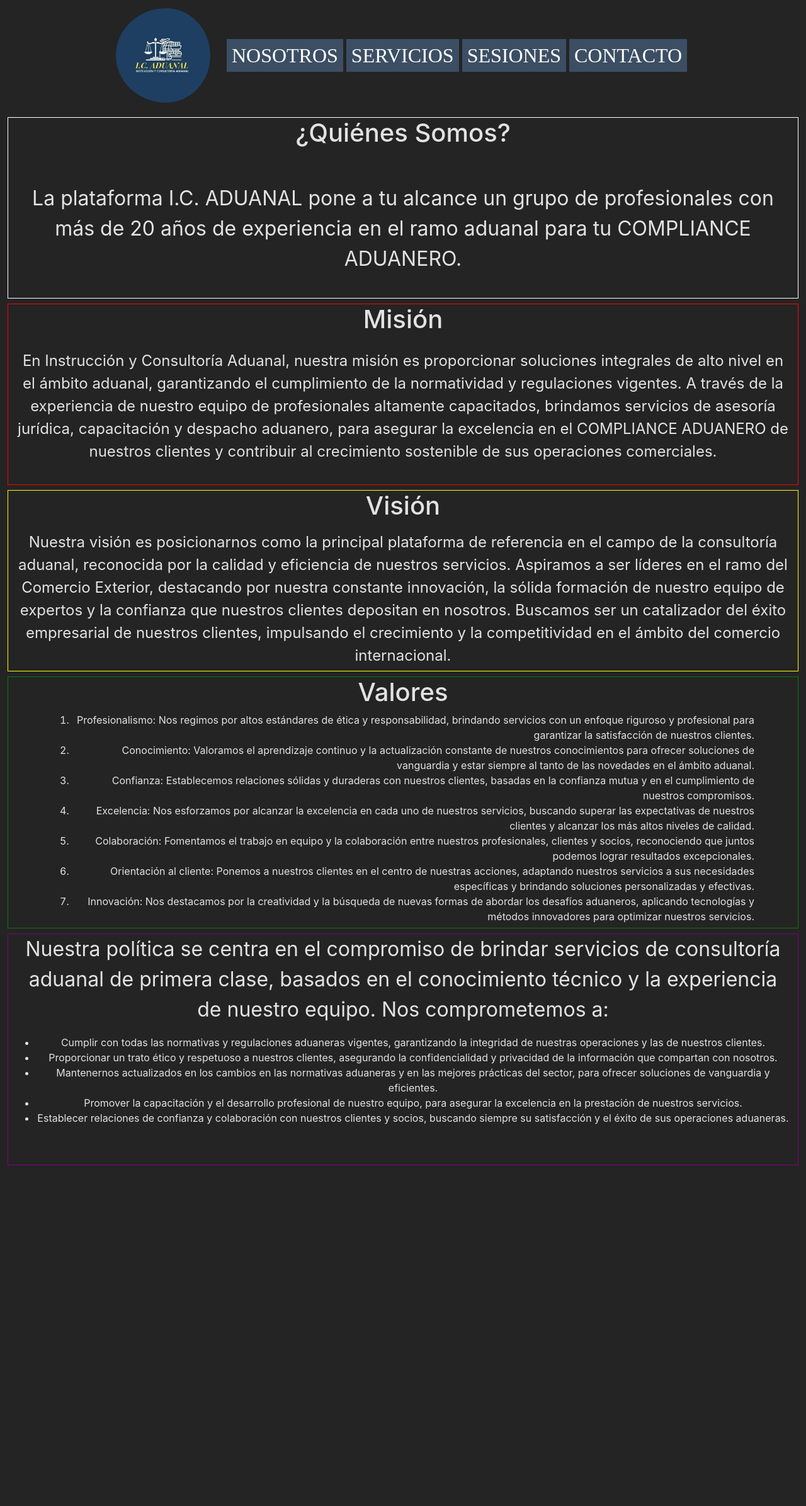
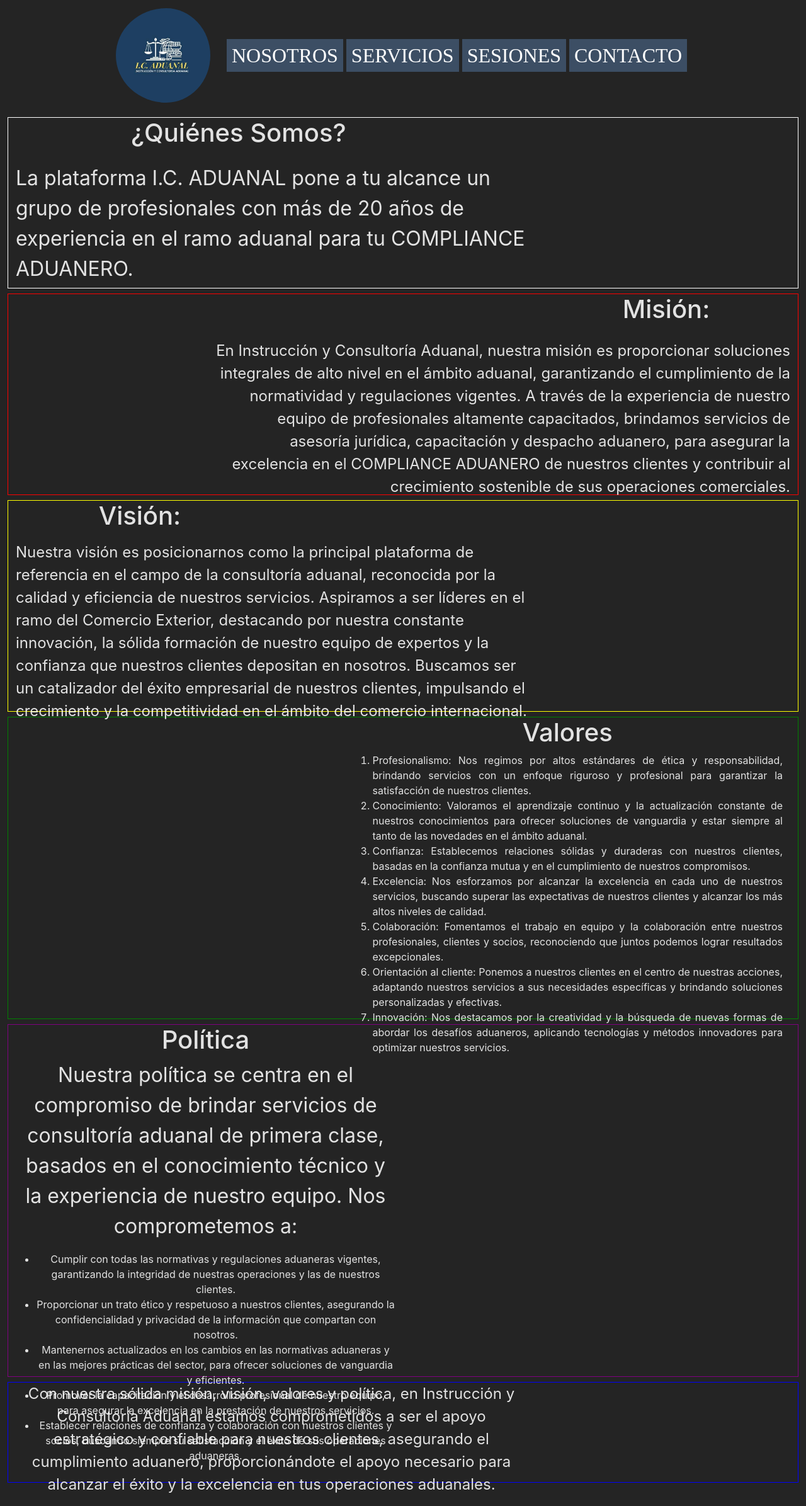
Before and after one commit to Darkk3n/CustomsConsultancy, a React (Vite) app in the folder CustomsConsultancy.Web/: page /about in a window 1280 px wide. Shown: the whole page at 63% size. Before the commit the page ends 1850 px from the top, so only its background shows below. Built offline with nearby package versions, Linux system fonts and the light colour scheme; a web font is replaced by a local one.

Commit message:
Adapted text alignments

```diff
--- a/CustomsConsultancy.Web/src/components/AboutUs.tsx
+++ b/CustomsConsultancy.Web/src/components/AboutUs.tsx
@@ -1,30 +1,67 @@
-import { Container } from 'react-bootstrap'
+import { Col, Container, Row } from 'react-bootstrap'
 import './AboutUs.css'
 
 export const AboutUs = () => {
    return (
       <Container fluid>
-         <Container style={{ border: 'solid 1px white', height: '18rem' }} fluid>
+         <Container style={{ border: 'solid 1px white', height: '17rem' }} fluid>
+            <Row>
+               <Col md={7}>
                   <h1>¿Quiénes Somos?</h1>
-            <p className='pt-5' style={{ fontSize: '2rem' }}>
+               </Col>
+               <Col md={5}></Col>
+            </Row>
+            <Row>
+               <Col md={8}>
+                  <p className='pt-3 text-start' style={{ fontSize: '2rem' }}>
                      La plataforma I.C. ADUANAL pone a tu alcance un grupo de profesionales con más de 20 años de experiencia en el ramo aduanal para tu COMPLIANCE ADUANERO.
                   </p>
+               </Col>
+               <Col md={4}></Col>
+            </Row>
          </Container>
-         <Container className='mt-2' style={{ border: 'solid 1px red', height: '18rem' }} fluid>
-            <h1>Misión</h1>
+         <Container className='mt-2' style={{ border: 'solid 1px red', height: '20rem', textAlign: 'right' }} fluid>
+            <Row>
+               <Col md={8}>
+               </Col>
+               <Col md={4}>
+                  <Container className='d-flex justify-content-center'>
+                     <h1>Misión:</h1>
+                  </Container>
+               </Col>
+            </Row>
+            <Row>
+               <Col md={3}></Col>
+               <Col md={9}>
                   <p className='pt-3' style={{ fontSize: '1.5rem' }}>
                      En Instrucción y Consultoría Aduanal, nuestra misión es proporcionar soluciones integrales de alto nivel en el ámbito aduanal, garantizando el cumplimiento de la normatividad y regulaciones vigentes. A través de la experiencia de nuestro equipo de profesionales altamente capacitados, brindamos servicios de asesoría jurídica, capacitación y despacho aduanero, para asegurar la excelencia en el COMPLIANCE ADUANERO de nuestros clientes y contribuir al crecimiento sostenible de sus operaciones comerciales.
                   </p>
+               </Col>
+            </Row>
          </Container>
-         <Container className='mt-2' style={{ border: 'solid 1px yellow', height: '18rem' }} fluid>
-            <h1>Visión</h1>
-            <p className='pt-2' style={{ fontSize: '1.5rem' }}>
+         <Container className='mt-2' style={{ border: 'solid 1px yellow', height: '21rem' }} fluid>
+            <Row>
+               <Col md={4}>
+                  <Container className='d-flex justify-content-center'>
+                     <h1>Visión:</h1>
+                  </Container>
+               </Col>
+            </Row>
+            <Row>
+               <Col md={8}>
+                  <p className='pt-2' style={{ fontSize: '1.5rem', textAlign: 'left' }}>
                      Nuestra visión es posicionarnos como la principal plataforma de referencia en el campo de la consultoría aduanal, reconocida por la calidad y eficiencia de nuestros servicios. Aspiramos a ser líderes en el ramo del Comercio Exterior, destacando por nuestra constante innovación, la sólida formación de nuestro equipo de expertos y la confianza que nuestros clientes depositan en nosotros. Buscamos ser un catalizador del éxito empresarial de nuestros clientes, impulsando el crecimiento y la competitividad en el ámbito del comercio internacional.
                   </p>
+               </Col>
+            </Row>
          </Container>
-         <Container className='mt-2' style={{ border: 'solid 1px green', height: '25rem' }} fluid>
+         <Container className='mt-2' style={{ border: 'solid 1px green', height: '30rem' }} fluid>
+            <Row>
+               <Col md={5}>
+               </Col>
+               <Col md={7}>
                   <h1>Valores</h1>
-            <Container className='text-end'>
+                  <Container style={{ textAlign: 'justify', textJustify: 'inter-word' }}>
                      <ol type='1' >
                         <li>Profesionalismo: Nos regimos por altos estándares de ética y responsabilidad, brindando servicios con un enfoque riguroso y profesional para garantizar la satisfacción de nuestros clientes.</li>
                         <li>Conocimiento: Valoramos el aprendizaje continuo y la actualización constante de nuestros conocimientos para ofrecer soluciones de vanguardia y estar siempre al tanto de las novedades en el ámbito aduanal.</li>
@@ -35,8 +72,18 @@ export const AboutUs = () => {
                         <li>Innovación: Nos destacamos por la creatividad y la búsqueda de nuevas formas de abordar los desafíos aduaneros, aplicando tecnologías y métodos innovadores para optimizar nuestros servicios.</li>
                      </ol>
                   </Container>
+               </Col>
+            </Row>
          </Container>
-         <Container className='mt-2' style={{ border: 'solid 1px purple', height: '23rem' }} fluid>
+         <Container className='mt-2' style={{ border: 'solid 1px purple', height: '35rem' }} fluid>
+            <Row>
+               <Col md={6}>
+                  <h1>Política</h1>
+               </Col>
+               <Col md={6}></Col>
+            </Row>
+            <Row>
+               <Col md={6}>
                   <p style={{ fontSize: '2rem' }}>
                      Nuestra política se centra en el compromiso de brindar servicios de consultoría aduanal de primera clase, basados en el conocimiento técnico y la experiencia de nuestro equipo. Nos comprometemos a:
                   </p>
@@ -47,9 +94,19 @@ export const AboutUs = () => {
                      <li>Promover la capacitación y el desarrollo profesional de nuestro equipo, para asegurar la excelencia en la prestación de nuestros servicios.</li>
                      <li>Establecer relaciones de confianza y colaboración con nuestros clientes y socios, buscando siempre su satisfacción y el éxito de sus operaciones aduaneras.</li>
                   </ul>
+               </Col>
+               <Col md={6}></Col>
+            </Row>
          </Container>
-         <Container>
-            <p style={{ fontSize: '1.5rem' }}></p>
+         <Container className='mt-2' style={{ border: 'solid 1px blue', height: '10rem' }} fluid>
+            <Row>
+               <Col md={8}>
+                  <p style={{ fontSize: '1.5rem' }}>
+                     Con nuestra sólida misión, visión, valores y política, en Instrucción y Consultoría Aduanal estamos comprometidos a ser el apoyo estratégico y confiable para nuestros clientes, asegurando el cumplimiento aduanero, proporcionándote el apoyo necesario para alcanzar el éxito y la excelencia en tus operaciones aduanales.
+                  </p>
+               </Col>
+               <Col md={4}></Col>
+            </Row>
          </Container>
       </Container>
    )
```
Lines whose indentation alone changed are shown as unchanged.
